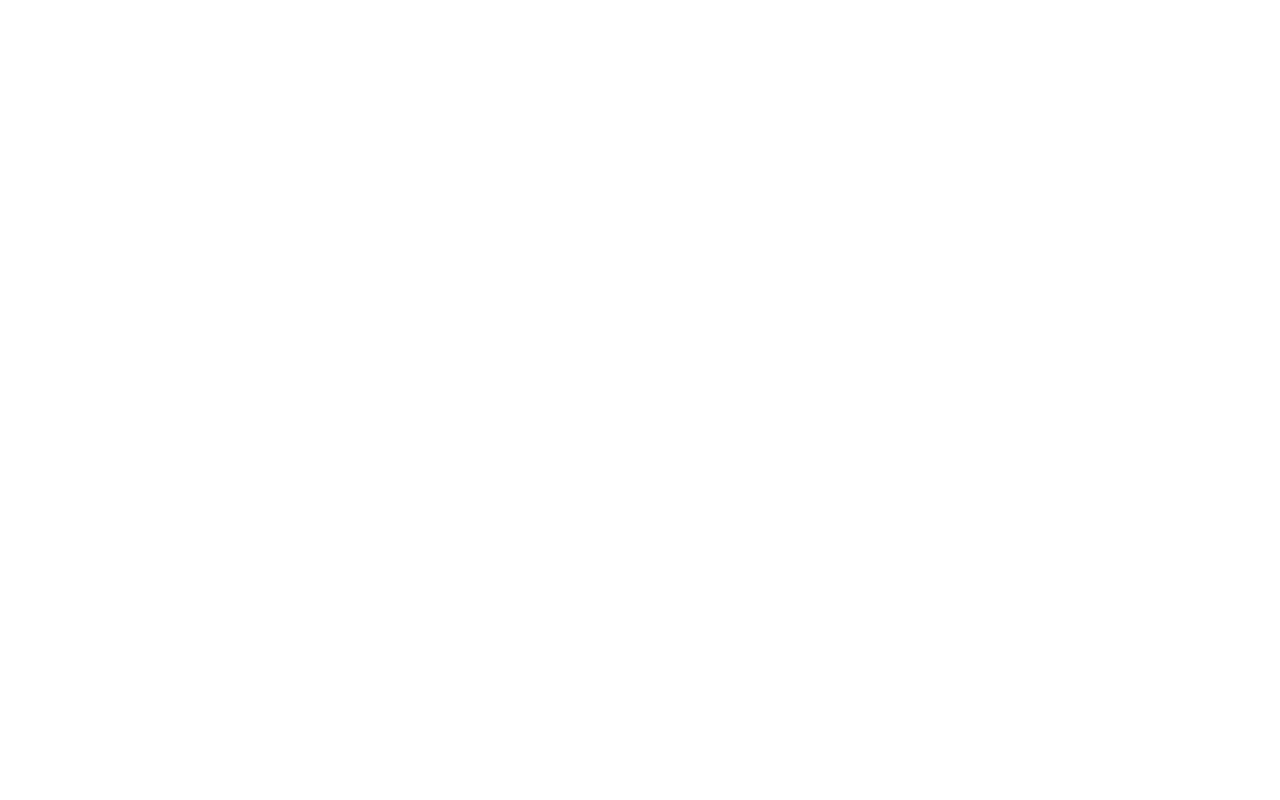
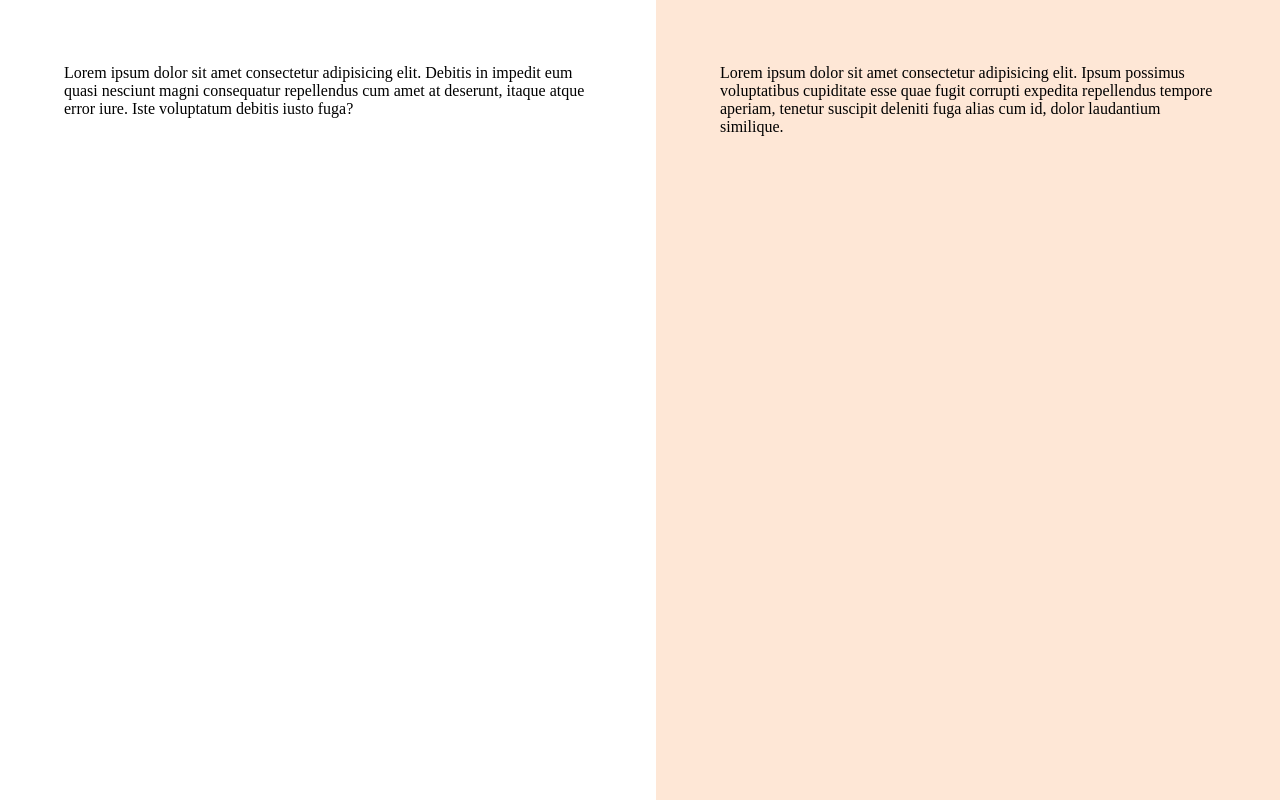
Before and after one commit to ArielHanabhi/formulario-de-matricula, a plain HTML site: page index.html in a window 1280 px wide. Drawn offline with Linux system fonts and the light colour scheme.

Commit message:
layout css

```diff
--- a/index.html
+++ b/index.html
@@ -12,6 +12,14 @@
 
 </head>
 <body>
+  <div id="app">
+    <main>
+      <div class="main-container">Lorem ipsum dolor sit amet consectetur adipisicing elit. Debitis in impedit eum quasi nesciunt magni consequatur repellendus cum amet at deserunt, itaque atque error iure. Iste voluptatum debitis iusto fuga?</div>
+    </main>
 
+    <aside>
+      <div class="aside-container">Lorem ipsum dolor sit amet consectetur adipisicing elit. Ipsum possimus voluptatibus cupiditate esse quae fugit corrupti expedita repellendus tempore aperiam, tenetur suscipit deleniti fuga alias cum id, dolor laudantium similique.</div>
+    </aside>
+  </div>
 </body>
 </html>
--- a/styles/global.css
+++ b/styles/global.css
@@ -1,3 +1,10 @@
+*
+{
+  margin: 0;
+  padding: 0;
+  box-sizing: border-box;
+}
+
 :root
 {
   --font-family:'Poppins',sans-serif;
@@ -16,3 +23,8 @@
   --stroke-highlight:#f3541c;
   --semantic-error:#dc2626;
 }
+
+body
+{
+  overflow: hidden;/* não terá rolagem, ou transbordamento */
+}
--- a/styles/index.css
+++ b/styles/index.css
@@ -1 +1,2 @@
 @import url(global.css);
+@import url(layout.css);
--- /dev/null
+++ b/styles/layout.css
@@ -0,0 +1,30 @@
+#app
+{
+  display:grid;
+  grid-template-columns:51.25% 48.75%;
+
+  height: 100vh;
+}
+
+main
+{
+  overflow: auto;
+  padding: 4rem;
+
+  & .main-container
+  {
+    max-width: 33rem;
+    margin-left: auto;
+  }
+}
+
+aside
+{
+  background-color: var(--surface-secondary);
+  padding: 4rem;
+
+  & .aside-container
+  {
+    max-width: 31rem;
+  }
+}
```
